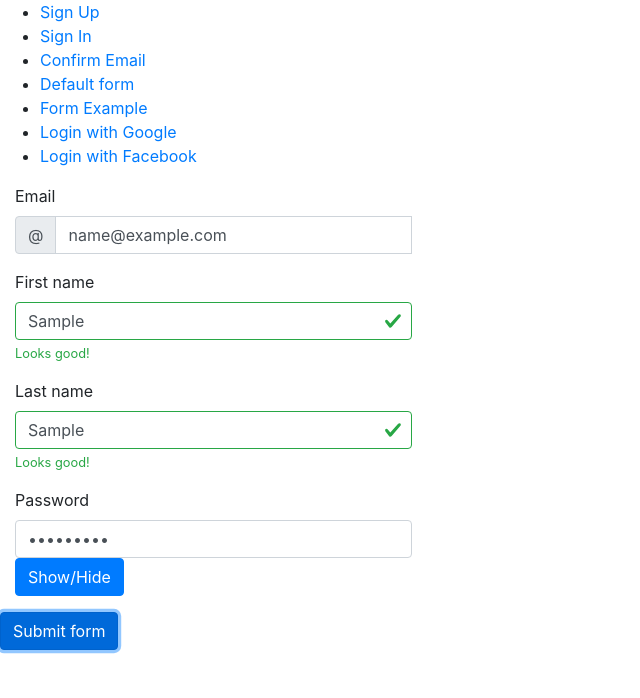
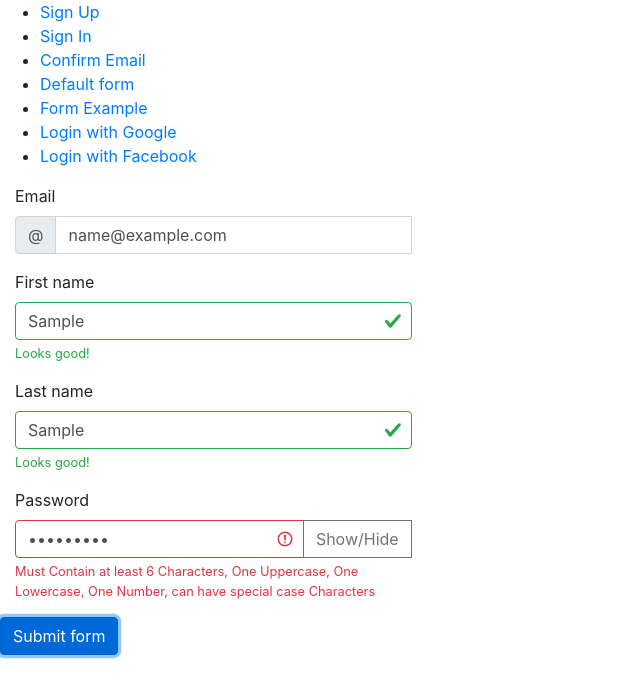
Before and after one commit to dushkevych/session_aouth, a React (Create React App) app: page /form-example in a window 1280 px wide. Both pictures are taken after typing "name@example.com", "Sample", "Sample", "Sample123" into the empty fields and a click on the button "Submit form". Shown: the top 698 px of the page, without its empty margins (0-640 px from the left). Built offline with nearby package versions, Linux system fonts and the light colour scheme.

Commit message:
show hide password added to Formik -form

```diff
--- a/src/components/auth/form-example.js
+++ b/src/components/auth/form-example.js
@@ -1,4 +1,4 @@
-import React from 'react';
+import React, { useState } from 'react';
 import axios from 'axios';
 import { Form, Button, InputGroup, Col } from 'react-bootstrap';
 import {Formik} from 'formik';
@@ -10,19 +10,22 @@ const schema = yup.object({
     .required('Required'),
   firstName: yup.string()
     .max(15, 'Must be 20 characters or less')
-    .required(),
+    .required('Required'),
   lastName: yup.string()
     .max(15, 'Must be 20 characters or less')
-    .required(),
+    .required('Required'),
   password: yup.string()
     .max(20, 'Must be 20 characters or less')
-    .required().matches(
-    "^(?=.*\d)(?=.*[a-z])(?=.*[A-Z])(?=.*[a-zA-Z]).{8,}$",
-    "Must Contain 8 Characters, One Uppercase, One Lowercase, One Number, can have special case Characters"
+    .required('Required')
+    .matches( "^(?=.*[A-Za-z])(?=.*d)(?=.*[@$!%*#?&])[A-Za-zd@$!%*#?&]{6,}$",
+    "Must Contain at least 6 Characters, One Uppercase, One Lowercase, One Number, can have special case Characters"
   ),
 });
 
 function FormExample() {
+
+  const [ visible, setVisible ] = useState("password");
+
   return (
     <Formik
       validationSchema={schema}
@@ -44,9 +47,10 @@ function FormExample() {
         }
     }}
       initialValues={{
+        email: '',
         firstName: '',
         lastName: '',
-        hidden: 'password'
+        password: ''
       }}
     >
       {({
@@ -73,7 +77,7 @@ function FormExample() {
                   name="email"
                   value={values.email}
                   onChange={handleChange}
-                  isInvalid={errors.email} // isInvalid
+                  isInvalid={!!errors.email}
                 />
                 <Form.Control.Feedback type="invalid">
                   {errors.email}
@@ -107,22 +111,28 @@ function FormExample() {
 
             <Form.Group as={Col} md="4" controlId="formGroupPassword">
               <Form.Label>Password</Form.Label>
+                <InputGroup>
                   <Form.Control
-                type={ values.hidden }  //{this.state.hidden ? 'password' : 'text'}
+                    type={visible}  //{this.state.hidden ? 'password' : 'text'}
                     name="password"
                     value={values.password}
                     onChange={handleChange}
                     isValid={touched.password && !errors.password}
+                    isInvalid={!!errors.password}
                     id="pass_icon"
                   />
-
-              <Form.Control.Feedback>Looks good!</Form.Control.Feedback>
+                  <InputGroup.Append>
                     <Button
-                onClick={ () => { values.hidden ==="password" ? values.hidden = "text" : values.hidden = "password" }}
+                      variant="outline-secondary"
+                      onClick={ () =>  visible ==="password" ? setVisible("text")  : setVisible("password") }
                     >
                       Show/Hide
                     </Button>
-
+                  </InputGroup.Append>
+                  <Form.Control.Feedback type="invalid">
+                  {errors.password}
+                </Form.Control.Feedback>
+              </InputGroup>
             </Form.Group>
 
           <Button type="submit">Submit form</Button>
```
Also changed, not shown: 1 other file (tests, documents, lock files or other folders). Lines whose indentation alone changed are shown as unchanged.
